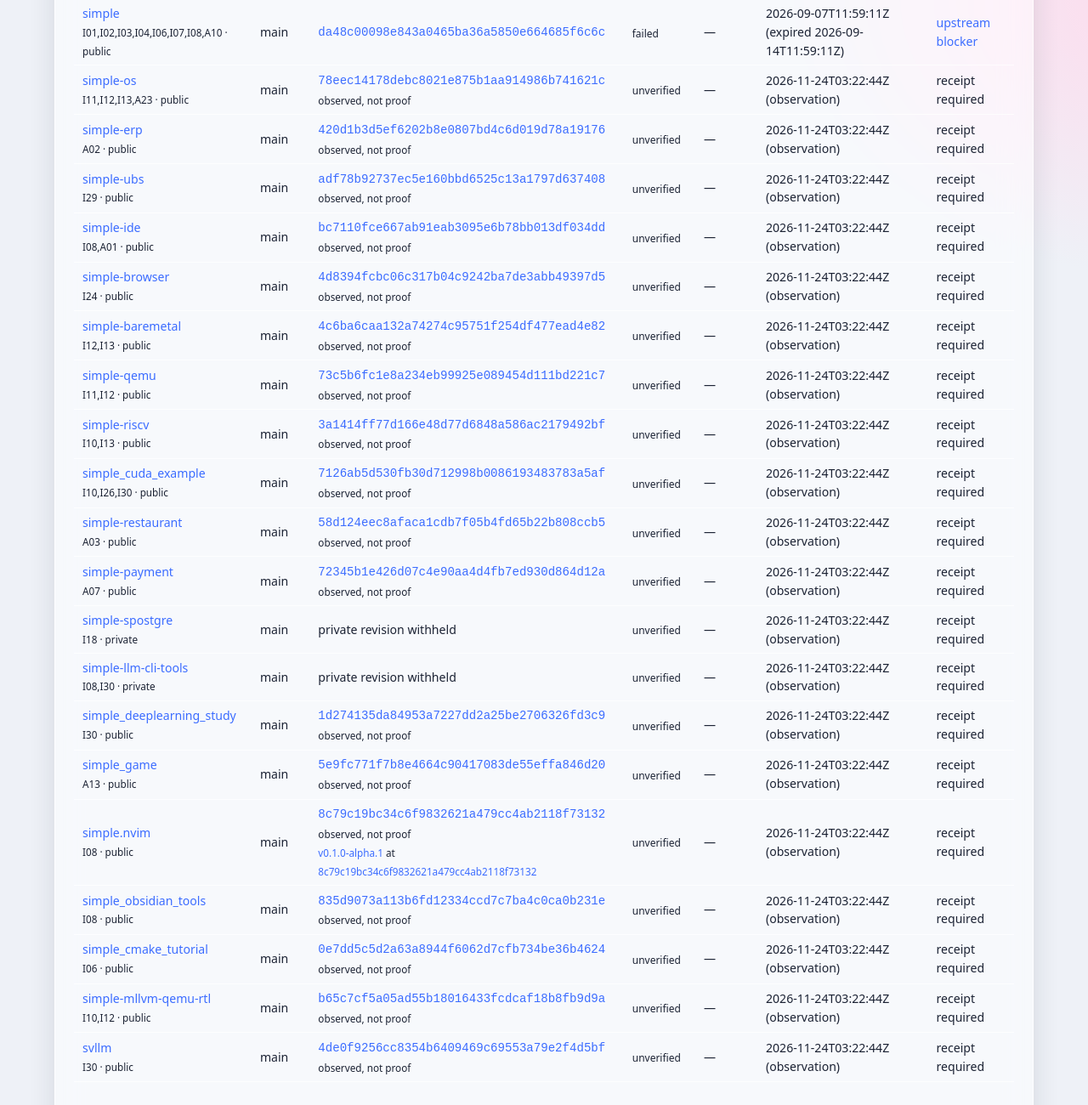
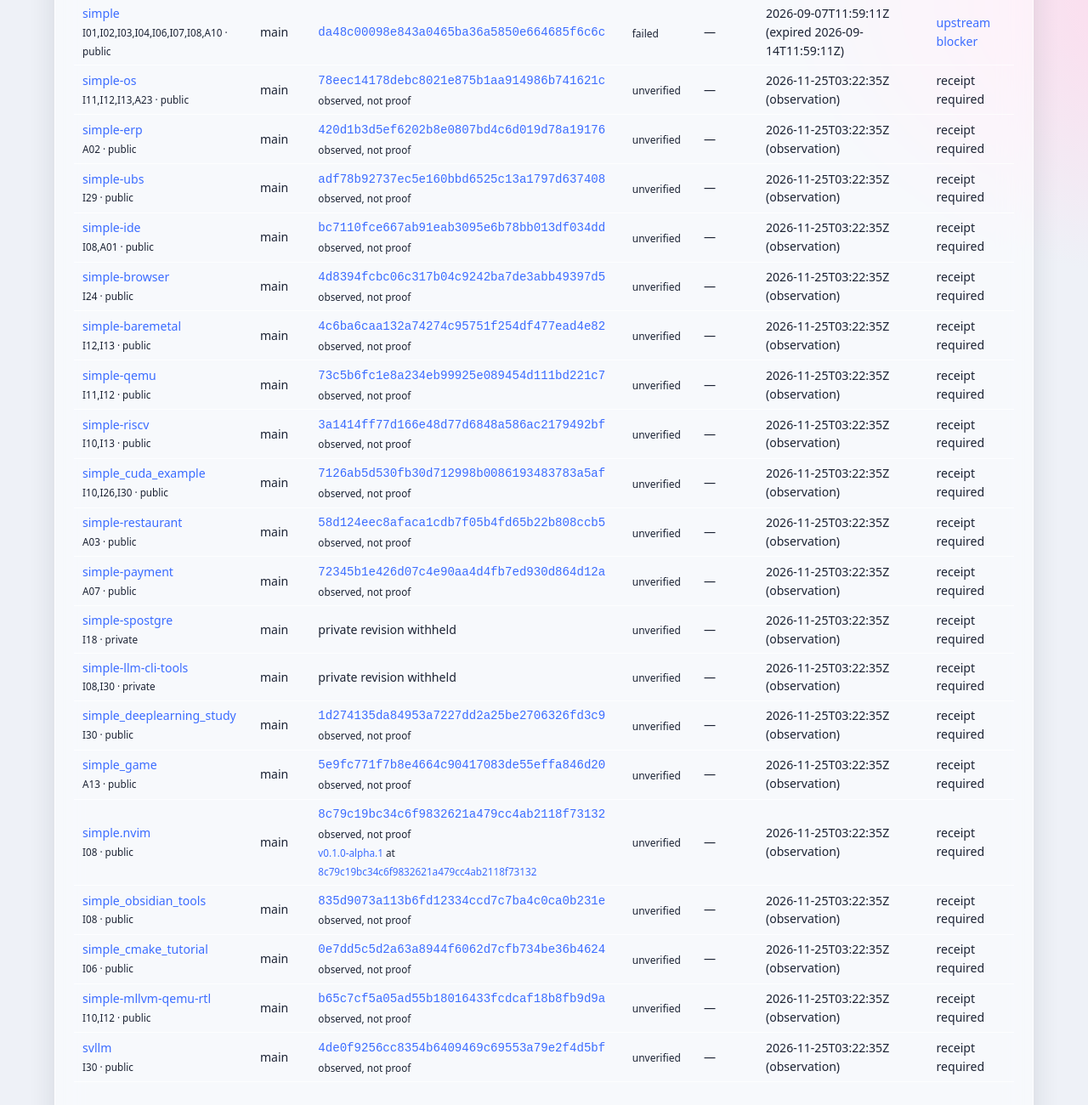
Before and after one commit to ormastes/simply, a plain HTML site: page docs/projects.html in a window 1280 px wide. Shown: the part 380-1680 px from the top of the page at 85% size. Drawn offline with Linux system fonts and the light colour scheme.

Commit message:
chore(site): daily regenerate from test evidence

```diff
--- a/docs/projects.html
+++ b/docs/projects.html
@@ -2,24 +2,24 @@
 <header class="hero"><h1>Simple project propagation</h1><p>Immutable, offline proof receipts. Last-observed revisions aid discovery but never count as working evidence.</p>
 <p>Compatibility baseline: <a href="https://github.com/ormastes/simple/tree/v1.0.1-beta.1">v1.0.1-beta.1</a> (<a href="https://github.com/ormastes/simple/commit/62eada434c050cb688598bef1ab4f5a25b5cb404"><code>62eada434c050cb688598bef1ab4f5a25b5cb404</code></a>, beta).</p></header><section class="card"><h2>Advertised projects</h2><div class="tblwrap"><table><tr><th>project</th><th>branch</th><th>project revision</th><th>proof</th><th>SSpec / test</th><th>last known</th><th>follow-up</th></tr>
 <tr><td><a href="https://github.com/ormastes/simple">simple</a><br><small>I01,I02,I03,I04,I06,I07,I08,A10 · public</small></td><td>main</td><td><a href="https://github.com/ormastes/simple/commit/da48c00098e843a0465ba36a5850e664685f6c6c"><code>da48c00098e843a0465ba36a5850e664685f6c6c</code></a></td><td><span class="st st-failed">failed</span></td><td>—</td><td>2026-09-07T11:59:11Z (expired 2026-09-14T11:59:11Z)</td><td><a href="https://github.com/ormastes/simple/issues/497">upstream blocker</a></td></tr>
-<tr><td><a href="https://github.com/ormastes/simple-os">simple-os</a><br><small>I11,I12,I13,A23 · public</small></td><td>main</td><td><a href="https://github.com/ormastes/simple-os/commit/78eec14178debc8021e875b1aa914986b741621c"><code>78eec14178debc8021e875b1aa914986b741621c</code></a><br><small>observed, not proof</small></td><td><span class="st st-unverified">unverified</span></td><td>—</td><td>2026-11-24T03:22:44Z (observation)</td><td>receipt required</td></tr>
-<tr><td><a href="https://github.com/ormastes/simple-erp">simple-erp</a><br><small>A02 · public</small></td><td>main</td><td><a href="https://github.com/ormastes/simple-erp/commit/420d1b3d5ef6202b8e0807bd4c6d019d78a19176"><code>420d1b3d5ef6202b8e0807bd4c6d019d78a19176</code></a><br><small>observed, not proof</small></td><td><span class="st st-unverified">unverified</span></td><td>—</td><td>2026-11-24T03:22:44Z (observation)</td><td>receipt required</td></tr>
-<tr><td><a href="https://github.com/ormastes/simple-ubs">simple-ubs</a><br><small>I29 · public</small></td><td>main</td><td><a href="https://github.com/ormastes/simple-ubs/commit/adf78b92737ec5e160bbd6525c13a1797d637408"><code>adf78b92737ec5e160bbd6525c13a1797d637408</code></a><br><small>observed, not proof</small></td><td><span class="st st-unverified">unverified</span></td><td>—</td><td>2026-11-24T03:22:44Z (observation)</td><td>receipt required</td></tr>
-<tr><td><a href="https://github.com/ormastes/simple-ide">simple-ide</a><br><small>I08,A01 · public</small></td><td>main</td><td><a href="https://github.com/ormastes/simple-ide/commit/bc7110fce667ab91eab3095e6b78bb013df034dd"><code>bc7110fce667ab91eab3095e6b78bb013df034dd</code></a><br><small>observed, not proof</small></td><td><span class="st st-unverified">unverified</span></td><td>—</td><td>2026-11-24T03:22:44Z (observation)</td><td>receipt required</td></tr>
-<tr><td><a href="https://github.com/ormastes/simple-browser">simple-browser</a><br><small>I24 · public</small></td><td>main</td><td><a href="https://github.com/ormastes/simple-browser/commit/4d8394fcbc06c317b04c9242ba7de3abb49397d5"><code>4d8394fcbc06c317b04c9242ba7de3abb49397d5</code></a><br><small>observed, not proof</small></td><td><span class="st st-unverified">unverified</span></td><td>—</td><td>2026-11-24T03:22:44Z (observation)</td><td>receipt required</td></tr>
-<tr><td><a href="https://github.com/ormastes/simple-baremetal">simple-baremetal</a><br><small>I12,I13 · public</small></td><td>main</td><td><a href="https://github.com/ormastes/simple-baremetal/commit/4c6ba6caa132a74274c95751f254df477ead4e82"><code>4c6ba6caa132a74274c95751f254df477ead4e82</code></a><br><small>observed, not proof</small></td><td><span class="st st-unverified">unverified</span></td><td>—</td><td>2026-11-24T03:22:44Z (observation)</td><td>receipt required</td></tr>
-<tr><td><a href="https://github.com/ormastes/simple-qemu">simple-qemu</a><br><small>I11,I12 · public</small></td><td>main</td><td><a href="https://github.com/ormastes/simple-qemu/commit/73c5b6fc1e8a234eb99925e089454d111bd221c7"><code>73c5b6fc1e8a234eb99925e089454d111bd221c7</code></a><br><small>observed, not proof</small></td><td><span class="st st-unverified">unverified</span></td><td>—</td><td>2026-11-24T03:22:44Z (observation)</td><td>receipt required</td></tr>
-<tr><td><a href="https://github.com/ormastes/simple-riscv">simple-riscv</a><br><small>I10,I13 · public</small></td><td>main</td><td><a href="https://github.com/ormastes/simple-riscv/commit/3a1414ff77d166e48d77d6848a586ac2179492bf"><code>3a1414ff77d166e48d77d6848a586ac2179492bf</code></a><br><small>observed, not proof</small></td><td><span class="st st-unverified">unverified</span></td><td>—</td><td>2026-11-24T03:22:44Z (observation)</td><td>receipt required</td></tr>
-<tr><td><a href="https://github.com/ormastes/simple_cuda_example">simple_cuda_example</a><br><small>I10,I26,I30 · public</small></td><td>main</td><td><a href="https://github.com/ormastes/simple_cuda_example/commit/7126ab5d530fb30d712998b0086193483783a5af"><code>7126ab5d530fb30d712998b0086193483783a5af</code></a><br><small>observed, not proof</small></td><td><span class="st st-unverified">unverified</span></td><td>—</td><td>2026-11-24T03:22:44Z (observation)</td><td>receipt required</td></tr>
-<tr><td><a href="https://github.com/ormastes/simple-restaurant">simple-restaurant</a><br><small>A03 · public</small></td><td>main</td><td><a href="https://github.com/ormastes/simple-restaurant/commit/58d124eec8afaca1cdb7f05b4fd65b22b808ccb5"><code>58d124eec8afaca1cdb7f05b4fd65b22b808ccb5</code></a><br><small>observed, not proof</small></td><td><span class="st st-unverified">unverified</span></td><td>—</td><td>2026-11-24T03:22:44Z (observation)</td><td>receipt required</td></tr>
-<tr><td><a href="https://github.com/ormastes/simple-payment">simple-payment</a><br><small>A07 · public</small></td><td>main</td><td><a href="https://github.com/ormastes/simple-payment/commit/72345b1e426d07c4e90aa4d4fb7ed930d864d12a"><code>72345b1e426d07c4e90aa4d4fb7ed930d864d12a</code></a><br><small>observed, not proof</small></td><td><span class="st st-unverified">unverified</span></td><td>—</td><td>2026-11-24T03:22:44Z (observation)</td><td>receipt required</td></tr>
-<tr><td><a href="https://github.com/ormastes/simple-spostgre">simple-spostgre</a><br><small>I18 · private</small></td><td>main</td><td>private revision withheld</td><td><span class="st st-unverified">unverified</span></td><td>—</td><td>2026-11-24T03:22:44Z (observation)</td><td>receipt required</td></tr>
-<tr><td><a href="https://github.com/ormastes/simple-llm-cli-tools">simple-llm-cli-tools</a><br><small>I08,I30 · private</small></td><td>main</td><td>private revision withheld</td><td><span class="st st-unverified">unverified</span></td><td>—</td><td>2026-11-24T03:22:44Z (observation)</td><td>receipt required</td></tr>
-<tr><td><a href="https://github.com/ormastes/simple_deeplearning_study">simple_deeplearning_study</a><br><small>I30 · public</small></td><td>main</td><td><a href="https://github.com/ormastes/simple_deeplearning_study/commit/1d274135da84953a7227dd2a25be2706326fd3c9"><code>1d274135da84953a7227dd2a25be2706326fd3c9</code></a><br><small>observed, not proof</small></td><td><span class="st st-unverified">unverified</span></td><td>—</td><td>2026-11-24T03:22:44Z (observation)</td><td>receipt required</td></tr>
-<tr><td><a href="https://github.com/ormastes/simple_game">simple_game</a><br><small>A13 · public</small></td><td>main</td><td><a href="https://github.com/ormastes/simple_game/commit/5e9fc771f7b8e4664c90417083de55effa846d20"><code>5e9fc771f7b8e4664c90417083de55effa846d20</code></a><br><small>observed, not proof</small></td><td><span class="st st-unverified">unverified</span></td><td>—</td><td>2026-11-24T03:22:44Z (observation)</td><td>receipt required</td></tr>
-<tr><td><a href="https://github.com/ormastes/simple.nvim">simple.nvim</a><br><small>I08 · public</small></td><td>main</td><td><a href="https://github.com/ormastes/simple.nvim/commit/8c79c19bc34c6f9832621a479cc4ab2118f73132"><code>8c79c19bc34c6f9832621a479cc4ab2118f73132</code></a><br><small>observed, not proof</small><br><small><a href="https://github.com/ormastes/simple.nvim/tree/v0.1.0-alpha.1">v0.1.0-alpha.1</a> at <a href="https://github.com/ormastes/simple.nvim/commit/8c79c19bc34c6f9832621a479cc4ab2118f73132">8c79c19bc34c6f9832621a479cc4ab2118f73132</a></small></td><td><span class="st st-unverified">unverified</span></td><td>—</td><td>2026-11-24T03:22:44Z (observation)</td><td>receipt required</td></tr>
-<tr><td><a href="https://github.com/ormastes/simple_obsidian_tools">simple_obsidian_tools</a><br><small>I08 · public</small></td><td>main</td><td><a href="https://github.com/ormastes/simple_obsidian_tools/commit/835d9073a113b6fd12334ccd7c7ba4c0ca0b231e"><code>835d9073a113b6fd12334ccd7c7ba4c0ca0b231e</code></a><br><small>observed, not proof</small></td><td><span class="st st-unverified">unverified</span></td><td>—</td><td>2026-11-24T03:22:44Z (observation)</td><td>receipt required</td></tr>
-<tr><td><a href="https://github.com/ormastes/simple_cmake_tutorial">simple_cmake_tutorial</a><br><small>I06 · public</small></td><td>main</td><td><a href="https://github.com/ormastes/simple_cmake_tutorial/commit/0e7dd5c5d2a63a8944f6062d7cfb734be36b4624"><code>0e7dd5c5d2a63a8944f6062d7cfb734be36b4624</code></a><br><small>observed, not proof</small></td><td><span class="st st-unverified">unverified</span></td><td>—</td><td>2026-11-24T03:22:44Z (observation)</td><td>receipt required</td></tr>
-<tr><td><a href="https://github.com/ormastes/simple-mllvm-qemu-rtl">simple-mllvm-qemu-rtl</a><br><small>I10,I12 · public</small></td><td>main</td><td><a href="https://github.com/ormastes/simple-mllvm-qemu-rtl/commit/b65c7cf5a05ad55b18016433fcdcaf18b8fb9d9a"><code>b65c7cf5a05ad55b18016433fcdcaf18b8fb9d9a</code></a><br><small>observed, not proof</small></td><td><span class="st st-unverified">unverified</span></td><td>—</td><td>2026-11-24T03:22:44Z (observation)</td><td>receipt required</td></tr>
-<tr><td><a href="https://github.com/ormastes/svllm">svllm</a><br><small>I30 · public</small></td><td>main</td><td><a href="https://github.com/ormastes/svllm/commit/4de0f9256cc8354b6409469c69553a79e2f4d5bf"><code>4de0f9256cc8354b6409469c69553a79e2f4d5bf</code></a><br><small>observed, not proof</small></td><td><span class="st st-unverified">unverified</span></td><td>—</td><td>2026-11-24T03:22:44Z (observation)</td><td>receipt required</td></tr>
+<tr><td><a href="https://github.com/ormastes/simple-os">simple-os</a><br><small>I11,I12,I13,A23 · public</small></td><td>main</td><td><a href="https://github.com/ormastes/simple-os/commit/78eec14178debc8021e875b1aa914986b741621c"><code>78eec14178debc8021e875b1aa914986b741621c</code></a><br><small>observed, not proof</small></td><td><span class="st st-unverified">unverified</span></td><td>—</td><td>2026-11-25T03:22:35Z (observation)</td><td>receipt required</td></tr>
+<tr><td><a href="https://github.com/ormastes/simple-erp">simple-erp</a><br><small>A02 · public</small></td><td>main</td><td><a href="https://github.com/ormastes/simple-erp/commit/420d1b3d5ef6202b8e0807bd4c6d019d78a19176"><code>420d1b3d5ef6202b8e0807bd4c6d019d78a19176</code></a><br><small>observed, not proof</small></td><td><span class="st st-unverified">unverified</span></td><td>—</td><td>2026-11-25T03:22:35Z (observation)</td><td>receipt required</td></tr>
+<tr><td><a href="https://github.com/ormastes/simple-ubs">simple-ubs</a><br><small>I29 · public</small></td><td>main</td><td><a href="https://github.com/ormastes/simple-ubs/commit/adf78b92737ec5e160bbd6525c13a1797d637408"><code>adf78b92737ec5e160bbd6525c13a1797d637408</code></a><br><small>observed, not proof</small></td><td><span class="st st-unverified">unverified</span></td><td>—</td><td>2026-11-25T03:22:35Z (observation)</td><td>receipt required</td></tr>
+<tr><td><a href="https://github.com/ormastes/simple-ide">simple-ide</a><br><small>I08,A01 · public</small></td><td>main</td><td><a href="https://github.com/ormastes/simple-ide/commit/bc7110fce667ab91eab3095e6b78bb013df034dd"><code>bc7110fce667ab91eab3095e6b78bb013df034dd</code></a><br><small>observed, not proof</small></td><td><span class="st st-unverified">unverified</span></td><td>—</td><td>2026-11-25T03:22:35Z (observation)</td><td>receipt required</td></tr>
+<tr><td><a href="https://github.com/ormastes/simple-browser">simple-browser</a><br><small>I24 · public</small></td><td>main</td><td><a href="https://github.com/ormastes/simple-browser/commit/4d8394fcbc06c317b04c9242ba7de3abb49397d5"><code>4d8394fcbc06c317b04c9242ba7de3abb49397d5</code></a><br><small>observed, not proof</small></td><td><span class="st st-unverified">unverified</span></td><td>—</td><td>2026-11-25T03:22:35Z (observation)</td><td>receipt required</td></tr>
+<tr><td><a href="https://github.com/ormastes/simple-baremetal">simple-baremetal</a><br><small>I12,I13 · public</small></td><td>main</td><td><a href="https://github.com/ormastes/simple-baremetal/commit/4c6ba6caa132a74274c95751f254df477ead4e82"><code>4c6ba6caa132a74274c95751f254df477ead4e82</code></a><br><small>observed, not proof</small></td><td><span class="st st-unverified">unverified</span></td><td>—</td><td>2026-11-25T03:22:35Z (observation)</td><td>receipt required</td></tr>
+<tr><td><a href="https://github.com/ormastes/simple-qemu">simple-qemu</a><br><small>I11,I12 · public</small></td><td>main</td><td><a href="https://github.com/ormastes/simple-qemu/commit/73c5b6fc1e8a234eb99925e089454d111bd221c7"><code>73c5b6fc1e8a234eb99925e089454d111bd221c7</code></a><br><small>observed, not proof</small></td><td><span class="st st-unverified">unverified</span></td><td>—</td><td>2026-11-25T03:22:35Z (observation)</td><td>receipt required</td></tr>
+<tr><td><a href="https://github.com/ormastes/simple-riscv">simple-riscv</a><br><small>I10,I13 · public</small></td><td>main</td><td><a href="https://github.com/ormastes/simple-riscv/commit/3a1414ff77d166e48d77d6848a586ac2179492bf"><code>3a1414ff77d166e48d77d6848a586ac2179492bf</code></a><br><small>observed, not proof</small></td><td><span class="st st-unverified">unverified</span></td><td>—</td><td>2026-11-25T03:22:35Z (observation)</td><td>receipt required</td></tr>
+<tr><td><a href="https://github.com/ormastes/simple_cuda_example">simple_cuda_example</a><br><small>I10,I26,I30 · public</small></td><td>main</td><td><a href="https://github.com/ormastes/simple_cuda_example/commit/7126ab5d530fb30d712998b0086193483783a5af"><code>7126ab5d530fb30d712998b0086193483783a5af</code></a><br><small>observed, not proof</small></td><td><span class="st st-unverified">unverified</span></td><td>—</td><td>2026-11-25T03:22:35Z (observation)</td><td>receipt required</td></tr>
+<tr><td><a href="https://github.com/ormastes/simple-restaurant">simple-restaurant</a><br><small>A03 · public</small></td><td>main</td><td><a href="https://github.com/ormastes/simple-restaurant/commit/58d124eec8afaca1cdb7f05b4fd65b22b808ccb5"><code>58d124eec8afaca1cdb7f05b4fd65b22b808ccb5</code></a><br><small>observed, not proof</small></td><td><span class="st st-unverified">unverified</span></td><td>—</td><td>2026-11-25T03:22:35Z (observation)</td><td>receipt required</td></tr>
+<tr><td><a href="https://github.com/ormastes/simple-payment">simple-payment</a><br><small>A07 · public</small></td><td>main</td><td><a href="https://github.com/ormastes/simple-payment/commit/72345b1e426d07c4e90aa4d4fb7ed930d864d12a"><code>72345b1e426d07c4e90aa4d4fb7ed930d864d12a</code></a><br><small>observed, not proof</small></td><td><span class="st st-unverified">unverified</span></td><td>—</td><td>2026-11-25T03:22:35Z (observation)</td><td>receipt required</td></tr>
+<tr><td><a href="https://github.com/ormastes/simple-spostgre">simple-spostgre</a><br><small>I18 · private</small></td><td>main</td><td>private revision withheld</td><td><span class="st st-unverified">unverified</span></td><td>—</td><td>2026-11-25T03:22:35Z (observation)</td><td>receipt required</td></tr>
+<tr><td><a href="https://github.com/ormastes/simple-llm-cli-tools">simple-llm-cli-tools</a><br><small>I08,I30 · private</small></td><td>main</td><td>private revision withheld</td><td><span class="st st-unverified">unverified</span></td><td>—</td><td>2026-11-25T03:22:35Z (observation)</td><td>receipt required</td></tr>
+<tr><td><a href="https://github.com/ormastes/simple_deeplearning_study">simple_deeplearning_study</a><br><small>I30 · public</small></td><td>main</td><td><a href="https://github.com/ormastes/simple_deeplearning_study/commit/1d274135da84953a7227dd2a25be2706326fd3c9"><code>1d274135da84953a7227dd2a25be2706326fd3c9</code></a><br><small>observed, not proof</small></td><td><span class="st st-unverified">unverified</span></td><td>—</td><td>2026-11-25T03:22:35Z (observation)</td><td>receipt required</td></tr>
+<tr><td><a href="https://github.com/ormastes/simple_game">simple_game</a><br><small>A13 · public</small></td><td>main</td><td><a href="https://github.com/ormastes/simple_game/commit/5e9fc771f7b8e4664c90417083de55effa846d20"><code>5e9fc771f7b8e4664c90417083de55effa846d20</code></a><br><small>observed, not proof</small></td><td><span class="st st-unverified">unverified</span></td><td>—</td><td>2026-11-25T03:22:35Z (observation)</td><td>receipt required</td></tr>
+<tr><td><a href="https://github.com/ormastes/simple.nvim">simple.nvim</a><br><small>I08 · public</small></td><td>main</td><td><a href="https://github.com/ormastes/simple.nvim/commit/8c79c19bc34c6f9832621a479cc4ab2118f73132"><code>8c79c19bc34c6f9832621a479cc4ab2118f73132</code></a><br><small>observed, not proof</small><br><small><a href="https://github.com/ormastes/simple.nvim/tree/v0.1.0-alpha.1">v0.1.0-alpha.1</a> at <a href="https://github.com/ormastes/simple.nvim/commit/8c79c19bc34c6f9832621a479cc4ab2118f73132">8c79c19bc34c6f9832621a479cc4ab2118f73132</a></small></td><td><span class="st st-unverified">unverified</span></td><td>—</td><td>2026-11-25T03:22:35Z (observation)</td><td>receipt required</td></tr>
+<tr><td><a href="https://github.com/ormastes/simple_obsidian_tools">simple_obsidian_tools</a><br><small>I08 · public</small></td><td>main</td><td><a href="https://github.com/ormastes/simple_obsidian_tools/commit/835d9073a113b6fd12334ccd7c7ba4c0ca0b231e"><code>835d9073a113b6fd12334ccd7c7ba4c0ca0b231e</code></a><br><small>observed, not proof</small></td><td><span class="st st-unverified">unverified</span></td><td>—</td><td>2026-11-25T03:22:35Z (observation)</td><td>receipt required</td></tr>
+<tr><td><a href="https://github.com/ormastes/simple_cmake_tutorial">simple_cmake_tutorial</a><br><small>I06 · public</small></td><td>main</td><td><a href="https://github.com/ormastes/simple_cmake_tutorial/commit/0e7dd5c5d2a63a8944f6062d7cfb734be36b4624"><code>0e7dd5c5d2a63a8944f6062d7cfb734be36b4624</code></a><br><small>observed, not proof</small></td><td><span class="st st-unverified">unverified</span></td><td>—</td><td>2026-11-25T03:22:35Z (observation)</td><td>receipt required</td></tr>
+<tr><td><a href="https://github.com/ormastes/simple-mllvm-qemu-rtl">simple-mllvm-qemu-rtl</a><br><small>I10,I12 · public</small></td><td>main</td><td><a href="https://github.com/ormastes/simple-mllvm-qemu-rtl/commit/b65c7cf5a05ad55b18016433fcdcaf18b8fb9d9a"><code>b65c7cf5a05ad55b18016433fcdcaf18b8fb9d9a</code></a><br><small>observed, not proof</small></td><td><span class="st st-unverified">unverified</span></td><td>—</td><td>2026-11-25T03:22:35Z (observation)</td><td>receipt required</td></tr>
+<tr><td><a href="https://github.com/ormastes/svllm">svllm</a><br><small>I30 · public</small></td><td>main</td><td><a href="https://github.com/ormastes/svllm/commit/4de0f9256cc8354b6409469c69553a79e2f4d5bf"><code>4de0f9256cc8354b6409469c69553a79e2f4d5bf</code></a><br><small>observed, not proof</small></td><td><span class="st st-unverified">unverified</span></td><td>—</td><td>2026-11-25T03:22:35Z (observation)</td><td>receipt required</td></tr>
 </table></div><footer>A project becomes verified only through a clean checkout, a pinned commit, the pinned Simple beta tag/commit, and an explicit successful test receipt. Observations are maintenance-time discovery metadata only. This page never queries GitHub or runs projects.</footer></section><p><a href="index.html">Capability dashboard</a></p></body></html>
```
Also changed, not shown: docs/index.html (+1 -1 lines), 1 other file.
